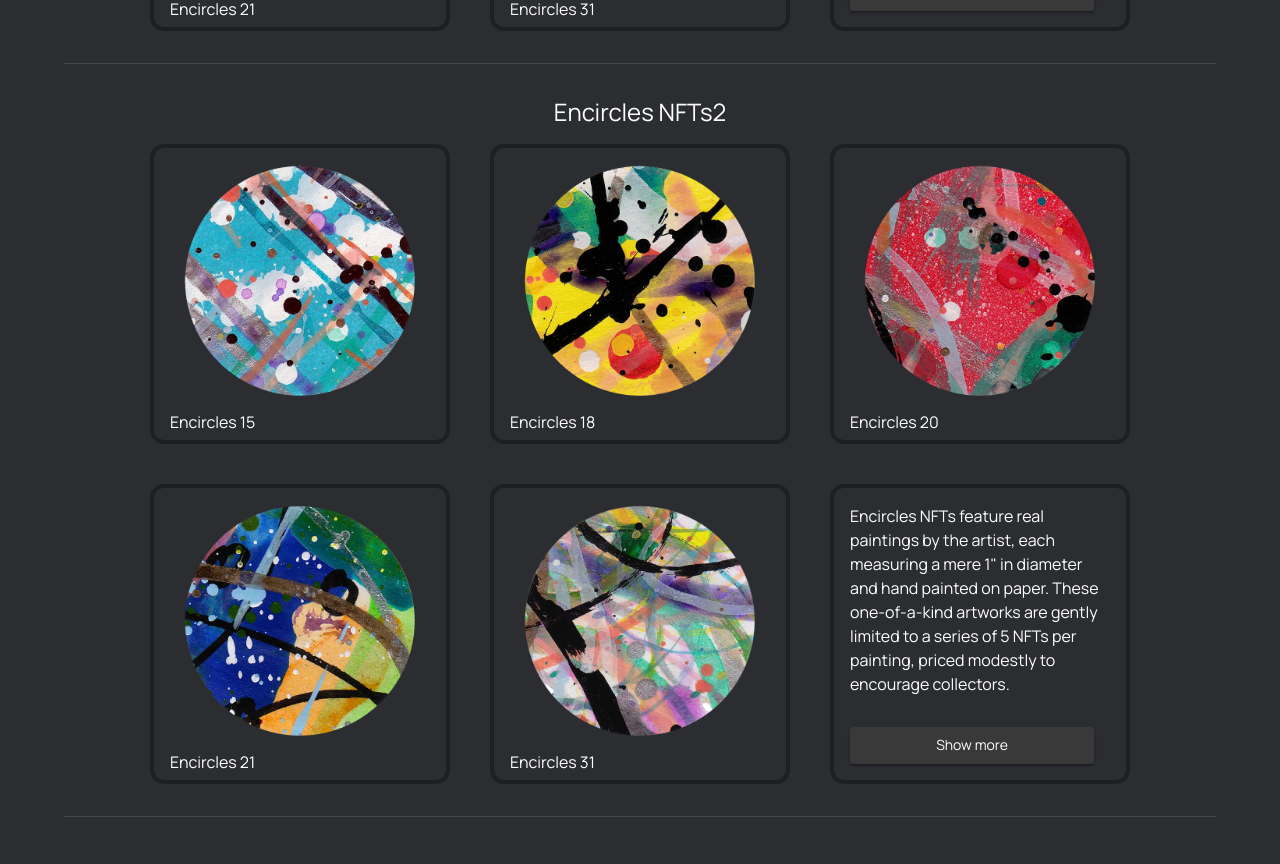
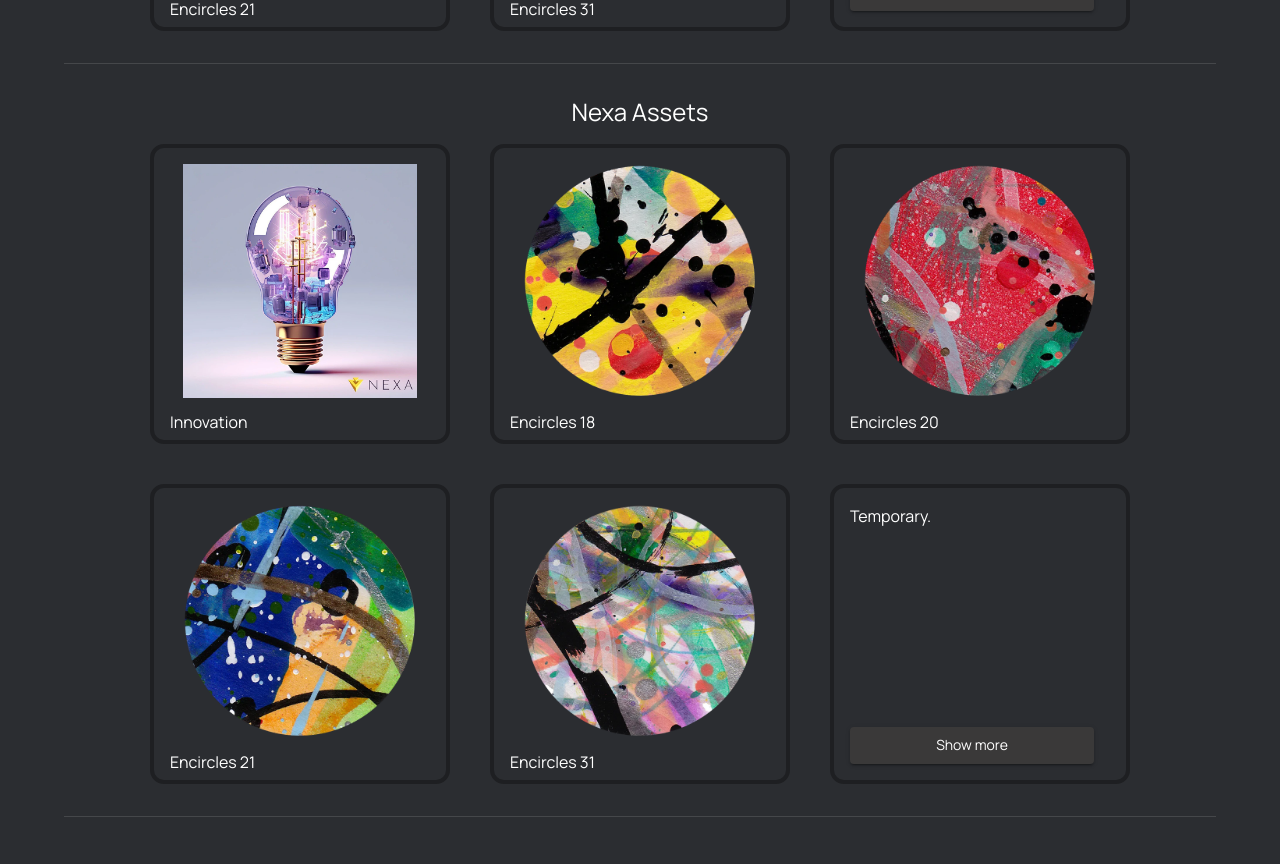
Before and after one commit to imalfect/shyzence-portfolio, a React (Vite) app: page / in a window 1280 px wide. Shown: the part 2991-3855 px from the top of the page. Built offline with nearby package versions, Linux system fonts and the light colour scheme.

Commit message:
Update collections.js

```diff
--- a/src/collections.js
+++ b/src/collections.js
@@ -101,12 +101,12 @@ const encirclesNFTsCollection = {
     ]
   }
   const nexa_assetsCollection = {
-      name: "Encircles NFTs2",
-      description: "Encircles NFTs feature real paintings by the artist, each measuring a mere 1\" in diameter and hand painted on paper. These one-of-a-kind artworks are gently limited to a series of 5 NFTs per painting, priced modestly to encourage collectors.",
+      name: "Nexa Assets",
+      description: "Temporary.",
       boxWidth: 300,
       boxHeight: 300,
       images: [
-        { img: encircles15, title: "Encircles 15" },
+        { img: nexa_innovation, title: "Innovation" },
         { img: encircles18, title: "Encircles 18" },
         { img: encircles20, title: "Encircles 20" },
         { img: encircles21, title: "Encircles 21" },
```
